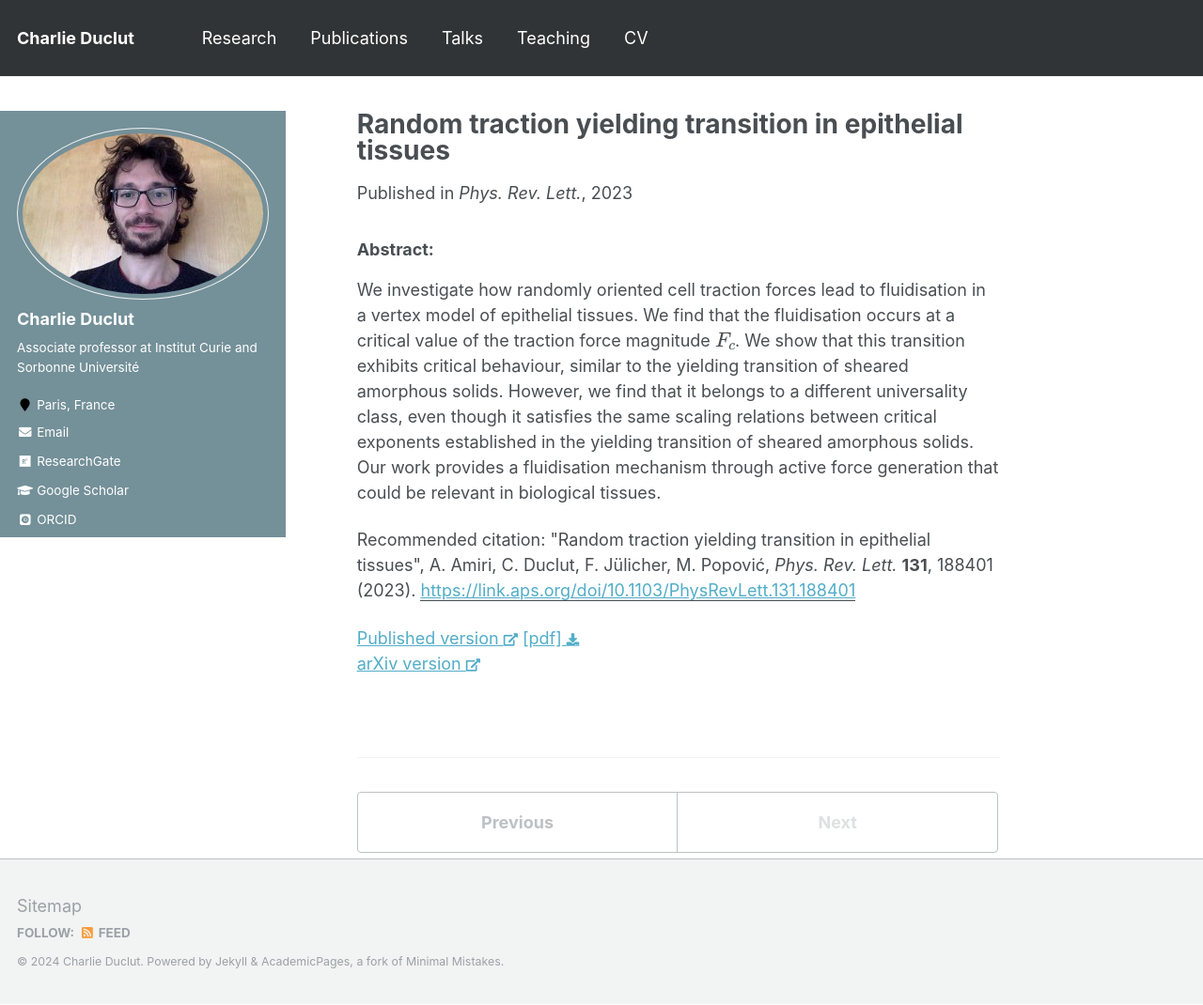
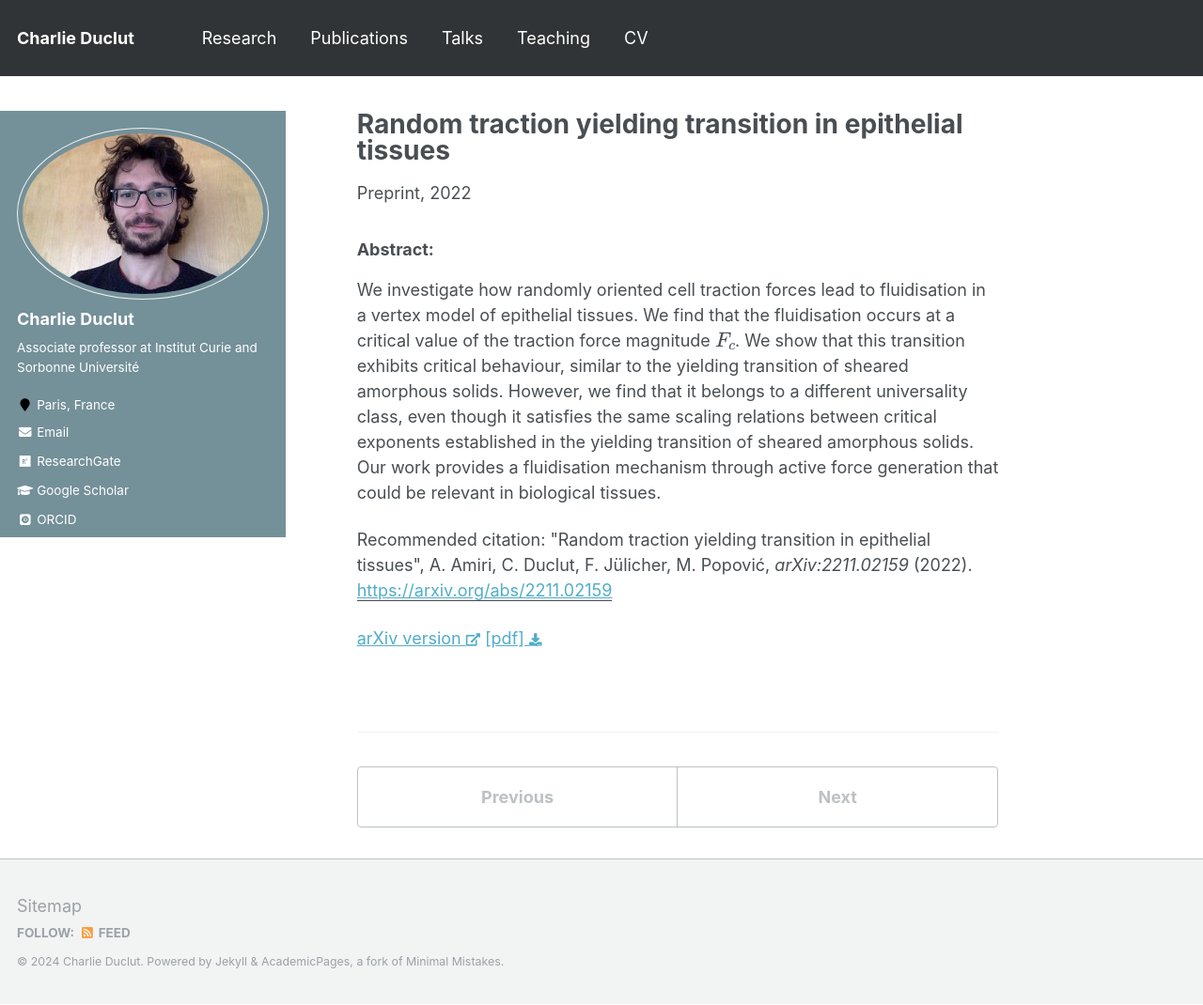
Before and after one commit to charlieduclut/charlieduclut.github.io, a Jekyll site: the page built from _publications/2022-11-03-amiri2022random.md, in a window 1280 px wide and 1070 px high. Shown: the whole window at 94% size. Built offline with Jekyll 4.4.1, drawn with Linux system fonts in a browser that asks for light colours; some web fonts are replaced; formulas are drawn with MathJax 3.

Commit message:
Revert "2023-10-30: added PRL with Abou"
This reverts commit 480dbf9a608e34bcbfa344667179103c86d5ff7d.

```diff
--- a/_publications/2023-10-30-amiri2023random.md
+++ b/_publications/2022-11-03-amiri2022random.md
@@ -1,21 +1,20 @@
 ---
 title: "Random traction yielding transition in epithelial tissues"
 collection: publications
-permalink: /publication/2023-10-30-amiri2023random
-urlslug: 'amiri2023random'
+permalink: /publication/2022-11-03-amiri2022random
+urlslug: 'amiri2022random'
 excerpt: 'We investigate how randomly oriented cell traction forces lead to fluidisation in a vertex model of epithelial tissues. We find that the fluidisation occurs at a critical value of the traction force magnitude $F_c$. We show that this transition exhibits critical behaviour, similar to the yielding transition of sheared amorphous solids. However, we find that it belongs to a different universality class, even though it satisfies the same scaling relations between critical exponents established in the yielding transition of sheared amorphous solids. Our work provides a fluidisation mechanism through active force generation that could be relevant in biological tissues.'
-date: 2023-10-30
+date: 2022-11-03
 authors: 'A. Amiri, C. Duclut, F. Jülicher, M. Popović'
-venue: 'Phys. Rev. Lett.'
+venue: 'preprint'
 preprintvenue: 'arXiv'
-volume: '131'
-page: '188401'
-paperurl: 'https://link.aps.org/doi/10.1103/PhysRevLett.131.188401'
+volume: '/'
+page: '/'
+paperurl: 'https://arxiv.org/abs/2211.02159'
 arxivid: '2211.02159'
-pubnumber: 15
-citation: '&quot;Random traction yielding transition in epithelial tissues&quot;, A. Amiri, C. Duclut, F. Jülicher, M. Popović, <i>Phys. Rev. Lett.</i> <b>131</b>, 188401 (2023).'
+pubnumber: 16
+citation: '&quot;Random traction yielding transition in epithelial tissues&quot;, A. Amiri, C. Duclut, F. Jülicher, M. Popović, <i>arXiv:2211.02159</i> (2022).'
 ---
-[Published version <i class="fa fa-external-link-alt fa-xs" aria-hidden="true"></i>](https://link.aps.org/doi/10.1103/PhysRevLett.131.188401)
-[[pdf] <i class="fa fa-download fa-xs" aria-hidden="true"></i>](http://charlieduclut.github.io/files/amiri2023random.pdf)
+[arXiv version <i class="fa fa-external-link-alt fa-xs" aria-hidden="true"></i>](https://arxiv.org/abs/2211.02159)
+[[pdf] <i class="fa fa-download fa-xs" aria-hidden="true"></i>](http://charlieduclut.github.io/files/amiri2022random.pdf)
 <br/>
-[arXiv version <i class="fa fa-external-link-alt fa-xs" aria-hidden="true"></i>](https://arxiv.org/abs/2211.02159)
```
Also changed, not shown: _publications/2022-09-30-tan2022emergent.md (+1 -1 lines), markdown_generator/publications.csv (+1 -1 lines), 4 other files.
